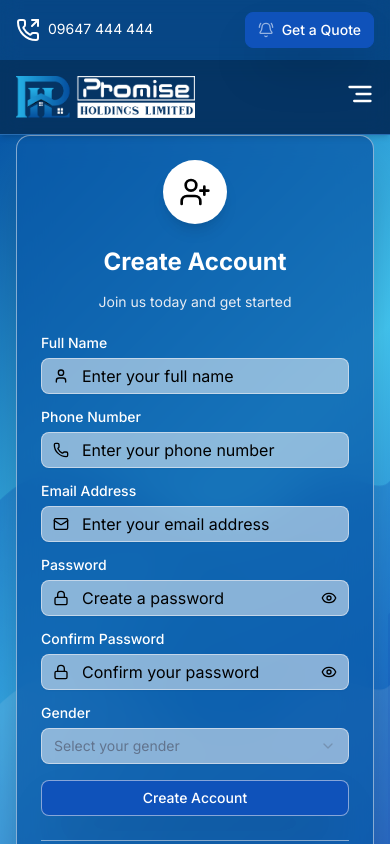
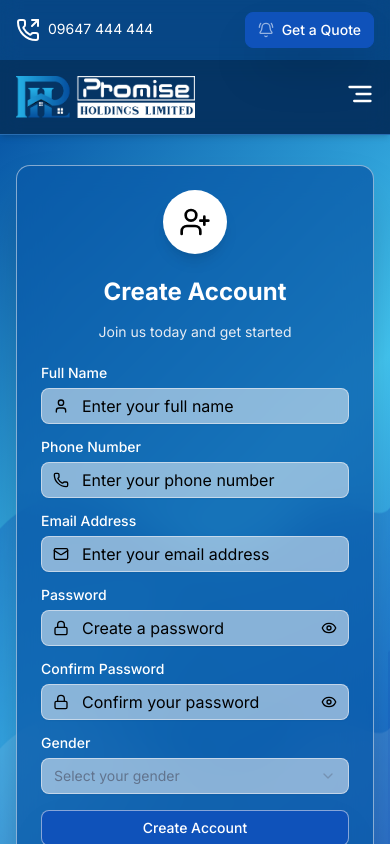
Before and after one commit to FayzulIslamFaisal/promise-holding-properties, a Next.js app: page /register in a window 390 px wide. Shown: the top 844 px of the page. Built offline with nearby package versions, Linux system fonts and the light colour scheme.

Commit message:
style: adjust padding and max-width for layout consistency in LoginPage, RegisterPage, and ProjectSlider components

```diff
--- a/src/app/(root)/login/page.tsx
+++ b/src/app/(root)/login/page.tsx
@@ -28,7 +28,7 @@ const LoginPage = () => {
         }));
     };
 return (
-    <div className=" relative flex items-center justify-center px-4 pt[50px] md:pt-[100px] pb[50px] md:pb-[100px]">
+    <div className=" relative flex items-center justify-center px-4 pt-[50px] md:pt-[100px] pb-[50px] md:pb-[100px]">
       <WaveBackground />
 
       <div className="relative z-10 w-full max-w-md">
--- a/src/app/(root)/register/page.tsx
+++ b/src/app/(root)/register/page.tsx
@@ -40,7 +40,7 @@ const RegisterPage = () => {
   };
 
   return (
-    <div className="relative flex items-center justify-center px-4 pt[30px] md:pt-[50px] pb[30px] md:pb-[50px]">
+    <div className="relative flex items-center justify-center px-4 pt-[30px] md:pt-[50px] pb-[30px] md:pb-[50px]">
       <WaveBackground />
 
       <div className="relative z-10 w-full max-w-md">
--- a/src/components/projectDetails/ProjectInformation.tsx
+++ b/src/components/projectDetails/ProjectInformation.tsx
@@ -10,7 +10,7 @@ const ProjectInformation = () => {
     <div className="bg-[var(--custom-bg-white)] py-12">
       <div className="container mx-auto px-4">
         <div className="text-center mb-12">
-          <h1 className="text-3xl text-[var(--custom-text-primary)] sm:text-4xl">
+          <h1 className="text-3xl font-normal text-[var(--custom-text-primary)] sm:text-4xl">
             Project One Details
           </h1>
           <p className="mt-4 text-lg text-[var(--custom-text-primary)]/75 ">
--- a/src/components/projectDetails/ProjectSlider.tsx
+++ b/src/components/projectDetails/ProjectSlider.tsx
@@ -24,7 +24,7 @@ const ProjectSlider = () => {
   const [hoveredSlide, setHoveredSlide] = useState<number | null>(null)
 
   return (
-    <div className="w-full">
+    <div className="w-full max-w-[1920px] mx-auto">
       {/* Main Swiper */}
       <Swiper
         loop={true}
```
